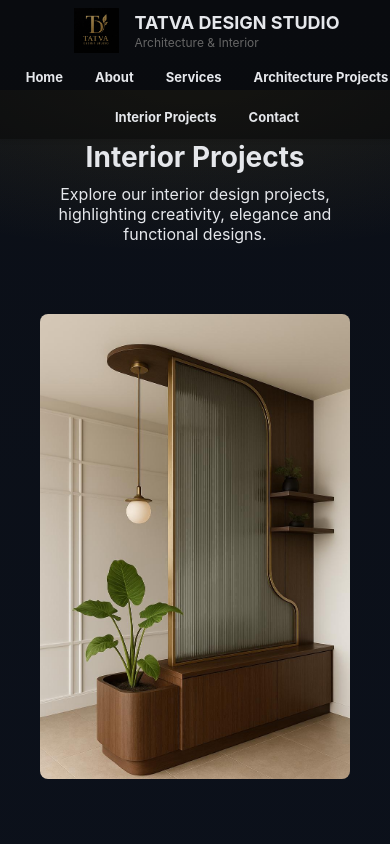
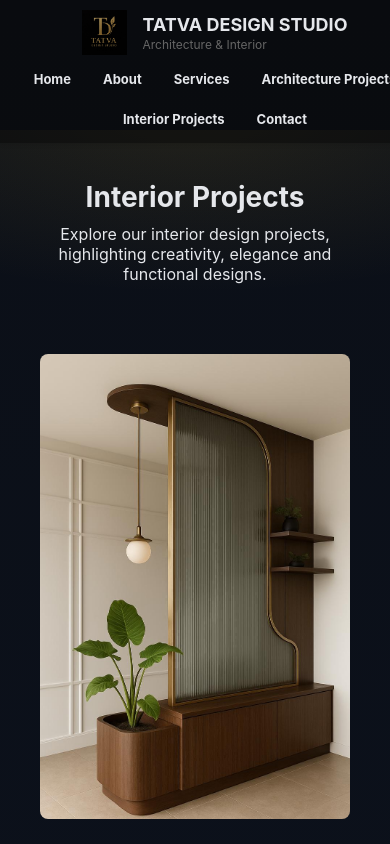
Before and after one commit to TatvaDesignStudio/Tatva-Design-Studio, a plain HTML site: page interior.html in a window 390 px wide. Shown: the top 844 px of the page. Drawn offline with Linux system fonts and the light colour scheme.

Commit message:
Responsive Changes in CSS files

```diff
--- a/assets/css/index.css
+++ b/assets/css/index.css
@@ -275,6 +275,17 @@ iframe {
   }
 }
 
+@media (max-width: 640px) {
+  body {
+    padding-top: 130px; /* ⬆ add more space below header */
+  }
+
+  .site-header {
+    padding: 10px 20px;
+  }
+}
+
+
 
 /* Responsive for Contact grid */
 #contact {
--- a/style.css
+++ b/style.css
@@ -319,3 +319,13 @@ a{color:inherit; text-decoration:none}
     padding: 8px 12px;
   }
 }
+
+@media (max-width: 640px) {
+  body {
+    padding-top: 130px; /* ⬆ add more space below header */
+  }
+
+  .site-header {
+    padding: 10px 20px;
+  }
+}
```
